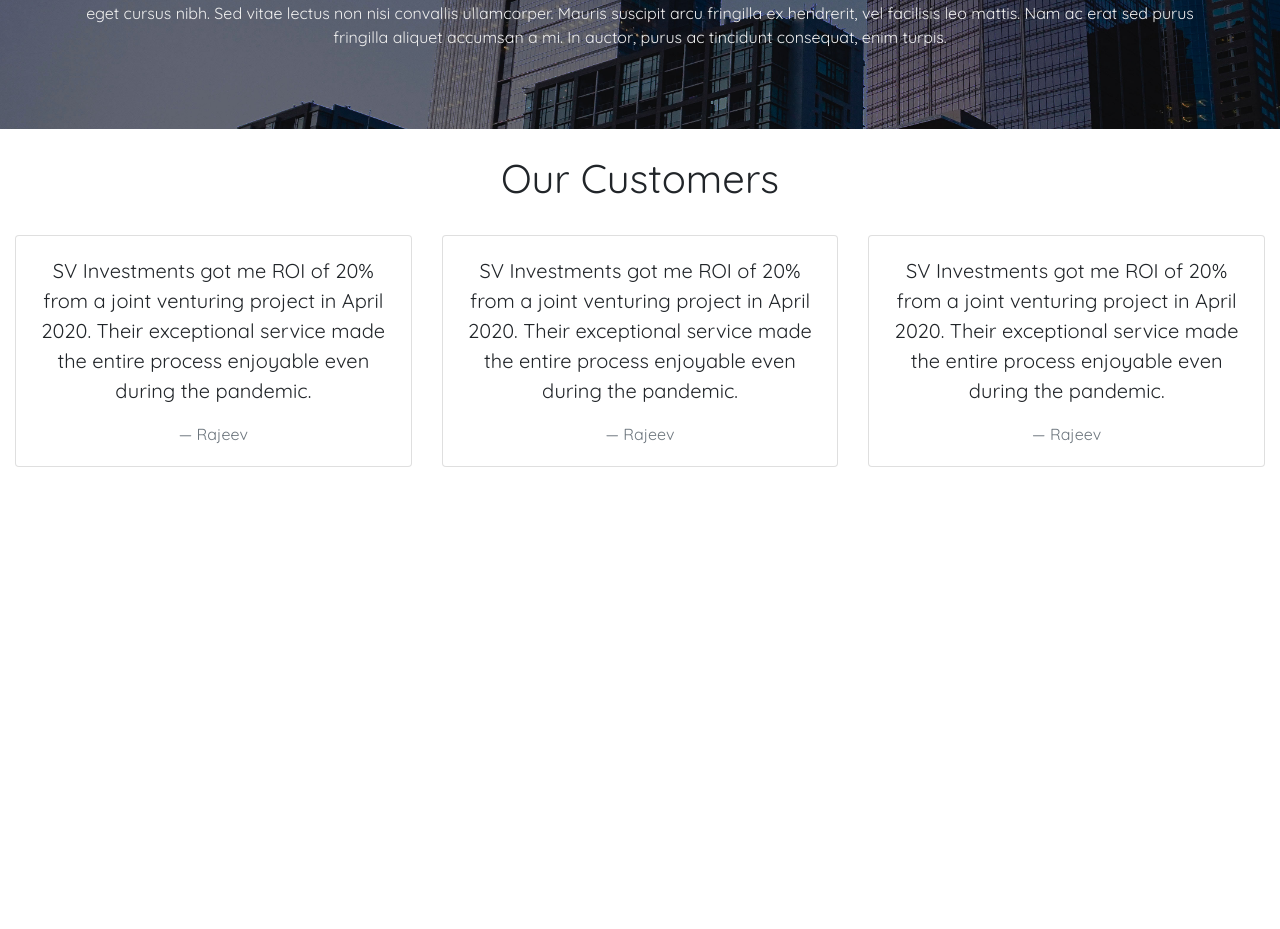
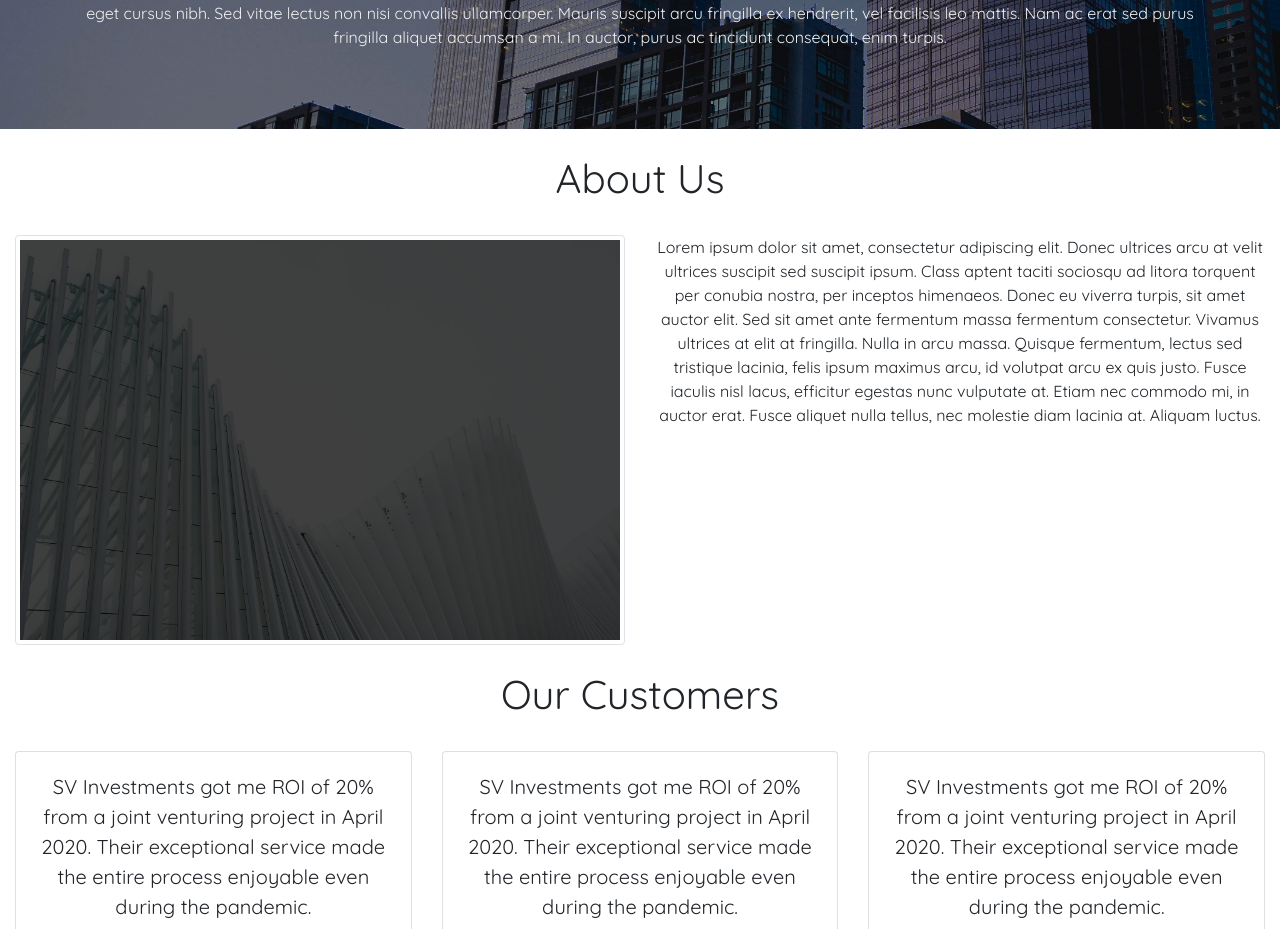
Before and after one commit to rparmasar/svi-site, a React (Create React App) app: page / in a window 1280 px wide. Shown: the part 1120-2049 px from the top of the page. Before the commit the page ends 1587 px from the top, so only its background shows below. Built offline with nearby package versions, Linux system fonts and the light colour scheme.

Commit message:
added about us

```diff
--- a/src/App.css
+++ b/src/App.css
@@ -59,3 +59,13 @@
 .svi-testimonial{
   border: none;
 }
+
+#svi-aboutus-text{
+  text-align: center;
+}
+
+#svi-aboutus{
+  align-content:center;
+  align-items:center;
+  text-align: center;
+}
--- a/src/App.js
+++ b/src/App.js
@@ -1,11 +1,12 @@
 import './App.css';
 import 'bootstrap/dist/css/bootstrap.min.css';
 
-import {Jumbotron, Container, Navbar, Button, Row, Col, Card, CardGroup} from 'react-bootstrap';
+import {Jumbotron, Container, Navbar, Button, Row, Col, Card, CardGroup, Image} from 'react-bootstrap';
 
 import { FontAwesomeIcon } from '@fortawesome/react-fontawesome'
 import { faGraduationCap, faHandshake, faHandHoldingUsd } from '@fortawesome/free-solid-svg-icons'
 
+import aboutusthumbnail from "./assets/bgvision.png"
 import jumbobg from "./assets/bglandingpage.jpg";
 import logo from "./assets/SVILogoUpdatedColours.svg";
 
@@ -78,6 +79,26 @@
           </div>
         </Container>
     </Jumbotron>
+    <Container fluid id="svi-aboutus">
+      <Row>
+        <Col>
+          <div className="svi-section-header">
+            <h1>About Us</h1>
+          </div>
+        </Col>
+      </Row>
+      <Row>
+        <Col xs={12} md={6}>
+          <div id="svi-aboutus-thumbnail">
+            <Image src={aboutusthumbnail} thumbnail />
+          </div>
+        </Col>
+        <Col>
+        {/* 100 Words */}
+          <p id="svi-aboutus-text">Lorem ipsum dolor sit amet, consectetur adipiscing elit. Donec ultrices arcu at velit ultrices suscipit sed suscipit ipsum. Class aptent taciti sociosqu ad litora torquent per conubia nostra, per inceptos himenaeos. Donec eu viverra turpis, sit amet auctor elit. Sed sit amet ante fermentum massa fermentum consectetur. Vivamus ultrices at elit at fringilla. Nulla in arcu massa. Quisque fermentum, lectus sed tristique lacinia, felis ipsum maximus arcu, id volutpat arcu ex quis justo. Fusce iaculis nisl lacus, efficitur egestas nunc vulputate at. Etiam nec commodo mi, in auctor erat. Fusce aliquet nulla tellus, nec molestie diam lacinia at. Aliquam luctus.</p>
+        </Col>
+      </Row>
+    </Container>
     <Container fluid id="svi-testimonials-container">
       <Row>
         <Col>
@@ -134,7 +155,6 @@
         </Col>
       </Row>
     </Container>
-
     </div>
   );
 }
```
Also changed, not shown: 1 other file (tests, documents, lock files or other folders).
